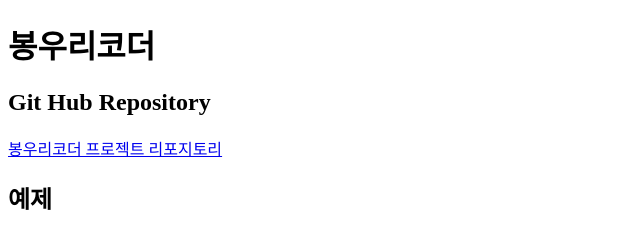
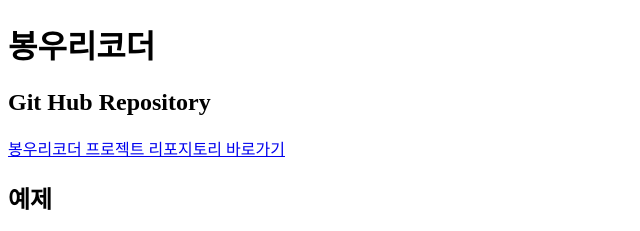
Before and after one commit to freebird920/bong-vite-react-example, a React (Vite) app: page / in a window 1280 px wide. Shown: the top 231 px of the page, without its empty margins (0-640 px from the left). Built offline with nearby package versions, Linux system fonts and the light colour scheme.

Commit message:
README.md에 링크 섹션 추가 및 페이지 리포지토리 링크 수정

```diff
--- a/src/app/page.tsx
+++ b/src/app/page.tsx
@@ -6,8 +6,8 @@
       <h1>봉우리코더</h1>
 
       <h2>Git Hub Repository</h2>
-      <a href="https://github.com/freebird920/bong-react-vite-jangin">
-        봉우리코더 프로젝트 리포지토리
+      <a href="https://github.com/freebird920/bong-vite-react-example">
+        봉우리코더 프로젝트 리포지토리 바로가기
       </a>
 
       <h2>예제</h2>
```
Also changed, not shown: 1 other file (tests, documents, lock files or other folders).
